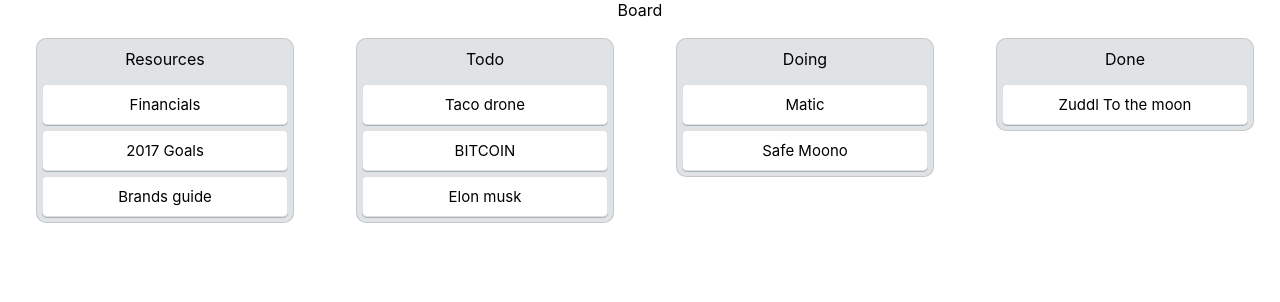
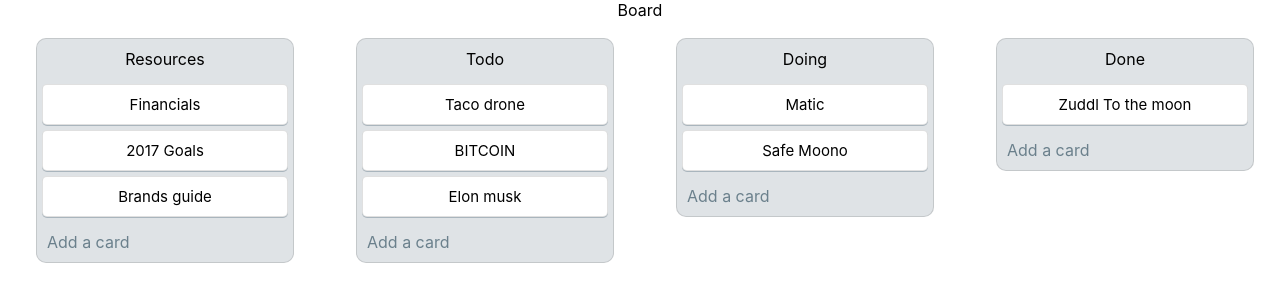
Before and after one commit to pepop99/Trello-Clone, a React (Create React App) app: page / in a window 1280 px wide. Shown: the top 302 px of the page. Built offline with nearby package versions, Linux system fonts and the light colour scheme.

Commit message:
add task handler

```diff
--- a/src/components/Stage.js
+++ b/src/components/Stage.js
@@ -1,18 +1,28 @@
-import React, {Component} from 'react';
+import React, {Component, useState} from 'react';
 import {connect} from 'react-redux';
 import Task from './Task';
 import '../styles/components.css';
 
 
+const changeTitle = () => {
+
+};
 const Stage = (props) => {
     const {stage} = props;
-
+    const [addingTask, toggleState] = useState(false);
     return(
         <div className="Stage">
-            <div className="Stage-Title">{stage.title}</div>
+            <div className="Stage-Title" onClick={changeTitle()} >{stage.title}</div>
             {stage.tasks && stage.tasks.map((taskId, index) => {
                 return <Task stageId={stage.id} taskId={taskId} index={index} />
             })}
+            {addingTask ? (
+                    console.log(1)
+                    ) : (
+                    <div className="Toggle-Add-Stage" onClick={() => toggleState(!addingTask)}>
+                        Add a card
+                    </div>
+                    )}
         </div>
     );
 }
--- a/src/styles/components.css
+++ b/src/styles/components.css
@@ -43,3 +43,22 @@
 .Task:hover {
   background: #f5f6f7;
 }
+
+.Toggle-Add-Stage {
+    cursor: pointer;
+    padding: 10px;
+    color: #6b808c;
+    border-radius: 0 0 10px 10px;
+    display: flex;
+    align-items: center;
+  }
+
+  .Toggle-Add-Stage:hover {
+    background-color: rgba(9, 45, 66, 0.13);
+    color: #17394d;
+    text-decoration: underline;
+  }
+
+  .Toggle-Add-Stage ion-icon {
+    margin-right: 2px;
+  }
```
